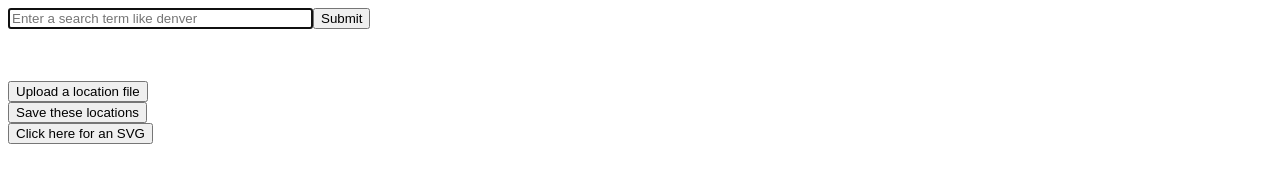
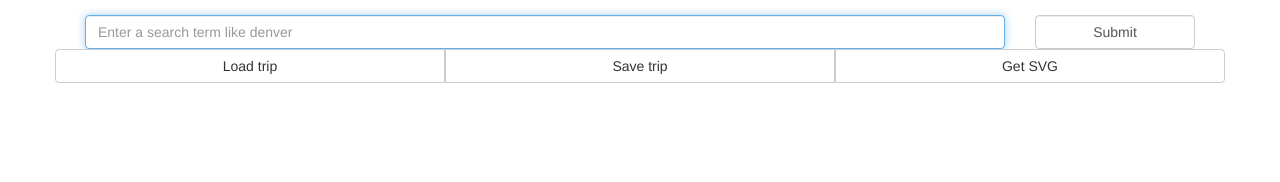
Before and after one commit to csu2017fa314/DemoServer, a React app in the folder web/: page / in a window 1280 px wide. Built offline with nearby package versions, Linux system fonts and the light colour scheme; some packages are replaced by stand-ins of ours.

Commit message:
add react-bootstrap stuff

```diff
--- a/web/index.html
+++ b/web/index.html
@@ -5,5 +5,6 @@
   <body>
     <div id="main"></div>
     <script type="text/javascript" src="/public/bundle.js"></script>
+    <link rel="stylesheet" href="https://maxcdn.bootstrapcdn.com/bootstrap/latest/css/bootstrap.min.css">
   </body>
 </html>
--- a/web/package.json
+++ b/web/package.json
@@ -25,9 +25,11 @@
     "express": "^4.15.2",
     "jquery": "^3.2.1",
     "react": "^15.5.4",
+    "react-bootstrap": "^0.31.5",
     "react-dom": "^15.5.4",
     "react-dropzone": "^4.1.0",
     "react-modal": "^2.3.2",
+    "react-svg-inline": "^2.0.1",
     "svg-inline-react": "^3.0.0"
   },
   "devDependencies": {
--- a/web/src/components/app.js
+++ b/web/src/components/app.js
@@ -2,6 +2,7 @@ import React from 'react';
 
 import Dropzone from 'react-dropzone';
 import InlineSVG from 'svg-inline-react';
+import { Button, ButtonGroup, Col, FormGroup, FormControl, Grid, ListGroup, ListGroupItem, Modal, Row } from 'react-bootstrap';
 
 export default class App extends React.Component {
     constructor(props) {
@@ -10,7 +11,16 @@ export default class App extends React.Component {
             queryResults : [],
             svgResults : null,
             input : "",
-            sysFile: null
+            sysFile: null,
+            modalOpen : false,
+            h3Style: {
+                textAlign: 'center',
+                color: 'DimGrey'
+            },
+            h4Style: {
+                textAlign: 'center',
+                color: 'SlateGrey'
+            }
         }
     };
 
@@ -31,8 +41,12 @@ export default class App extends React.Component {
             */
             locs = serverLocations.map((location) => {
                 console.log(location.name);
-                return <li>{location.name}</li>;
+                return <ListGroupItem>{location.name}</ListGroupItem>;
             });
+            if (locs.length > 0) {
+                locs.splice(0, 0, <h1>Here is your trip:</h1>)
+            }
+
         }
         // Once the server sends back an SVG, set the local variable "renderedSvg" to be the image
         if (this.state.svgResults) {
@@ -42,34 +56,70 @@ export default class App extends React.Component {
 
         return (
             <div className="app-container">
+                <Grid>
+
                 <form onSubmit={this.handleSubmit.bind(this)}>
-                    <input size="35" className="search-button" type="text"
+                <FormGroup>
+                    <Col  md={10}>
+                    <FormControl type="text"
                            onKeyUp={this.keyUp.bind(this)} placeholder="Enter a search term like denver" autoFocus/>
-                    <input type="submit" value="Submit" />
+                    </Col>
+                    <Col  md={2}>
+                    <FormControl bsStyle="primary" type="submit" value="Submit" />
+                    </Col>
+                </FormGroup>
                 </form>
 
+                <Row>
 
-                <br />
-                <br />
-                {/*Use a dropzone as before*/}
-                <Dropzone className="dropzone-style" onDrop={this.uploadButtonClicked.bind(this)}>
-                    <button type="button" >Upload a location file</button>
-                </Dropzone>
+                <ButtonGroup justified>
 
-                <button type="button" onClick={this.saveButtonClicked.bind(this)}>Save these locations</button>
-                <br/>
+                <ButtonGroup><Button onClick={this.openModal.bind(this)} type="button">Load trip</Button></ButtonGroup>
+                <Modal show={this.state.modalOpen} onHide={this.closeModal.bind(this)}>
+                    <Modal.Header closeButton>
+                        <Modal.Title>Load your trip</Modal.Title>
+                    </Modal.Header>
+                    <Modal.Body>
+                        <Dropzone className="dropzone-style" onDrop={this.uploadButtonClicked.bind(this)}>
+                            <h3 style={this.state.h3Style}>Upload or drop a trip JSON here</h3>
+                            <Button block bsStyle="primary" type="button">Upload</Button>
+                        </Dropzone>
+                        <h4 style={this.state.h4Style}>- or -</h4>
+                        <h3 style={this.state.h3Style}>Load trip from server</h3>
+                        <h4 style={this.state.h4Style}>Feature coming 2018</h4>
+                    </Modal.Body>
+                    <Modal.Footer>
+                        <Button bsStyle="danger" onClick={this.closeModal.bind(this)}>Cancel</Button>
+                    </Modal.Footer>
+                </Modal>
+
+                <ButtonGroup><Button onClick={this.saveButtonClicked.bind(this)}>Save trip</Button></ButtonGroup>
+
                 {/* Display the array of HTML list items created on line 18 */}
 
-                <button type="button" onClick={this.svgButtonClicked.bind(this)}>Click here for an SVG</button>
-                <br />
+                <ButtonGroup><Button type="button" onClick={this.svgButtonClicked.bind(this)}>Get SVG</Button></ButtonGroup>
+                </ButtonGroup>
+                </Row>
                 {/* Display the local variable renderedSvg. It is either null or an <svg> tag containing the image*/}
-                {renderedSvg}
-
-                <ul>
+                <Row>
+                    {renderedSvg}
+                </Row>
+                <Row>
+                <ListGroup>
                     {locs}
-                </ul>
+                </ListGroup>
+                </Row>
+                </Grid>
             </div>
         )
+    }
+
+    closeModal() {
+        this.setState({ modalOpen: false });
+    }
+
+    openModal() {
+        this.setState({ modalOpen: true });
     }
 
     // File reading is almost identical how you did it in Sprint 1
@@ -84,6 +134,7 @@ export default class App extends React.Component {
                     let JsonObj = JSON.parse(e.target.result);
                     console.log(JsonObj);
                     // Do something with the file:
+                    this.closeModal();
                     this.browseFile(JsonObj);
                 };
             })(file).bind(this);
```
Also changed, not shown: 1 other file.
